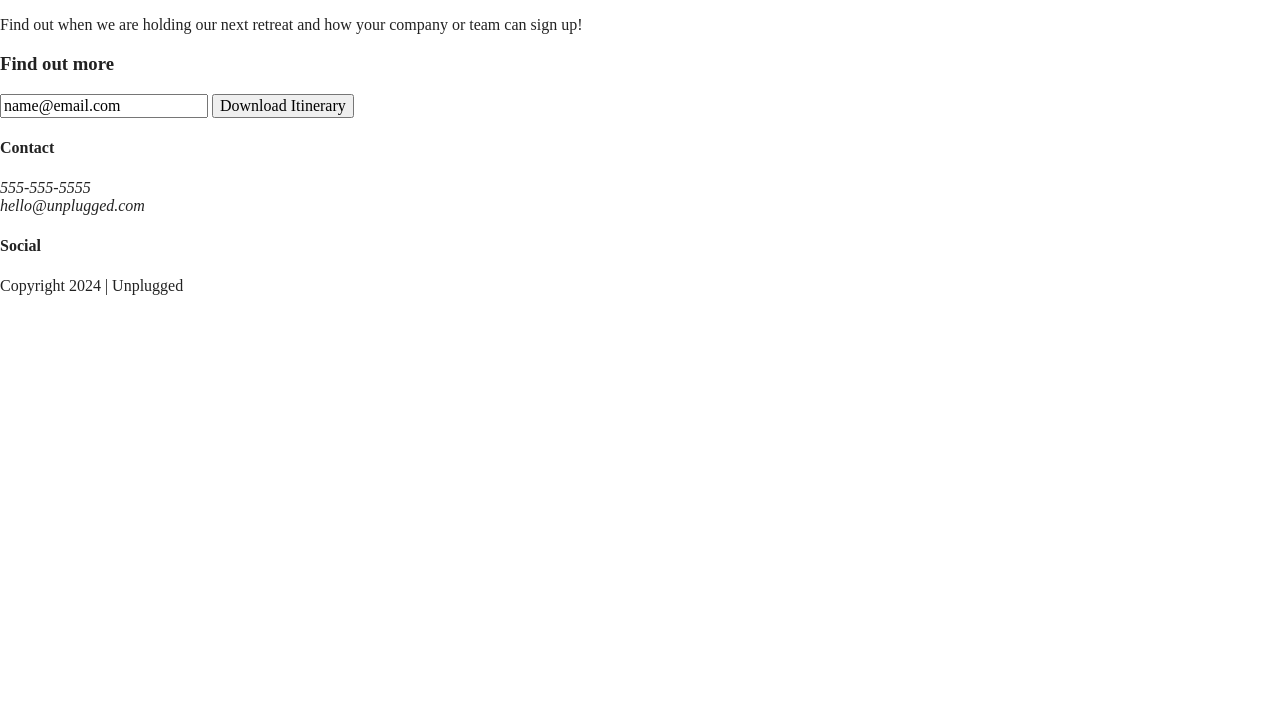
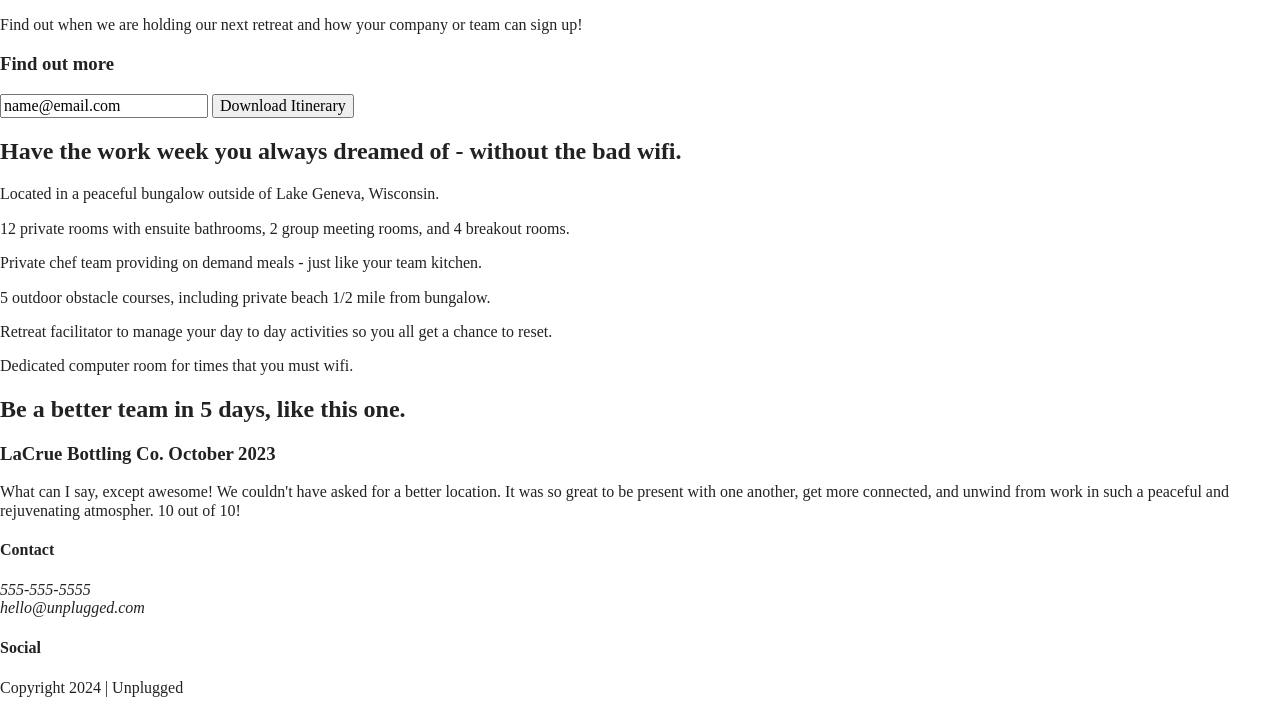
Before and after one commit to Kristen-T-Adams/unplugged, a website built with Parcel: page index.html in a window 1280 px wide. Shown: the part 176-889 px from the top of the page. Before the commit the page ends 800 px from the top, so only its background shows below. Built offline with nearby package versions, Linux system fonts and the light colour scheme.

Commit message:
Completed Homepage HTML

```diff
--- a/index.html
+++ b/index.html
@@ -57,6 +57,47 @@
         </div>
       </div>
     </aside>
+    <section class="features">
+      <div class="content-wrapper">
+        <h2>Have the work week you always dreamed of - without the bad wifi.</h2>
+        <div class="features-items">
+        <article>
+          <p class="fontawesome-icon"></p>
+          <p class="features-item-description">Located in a peaceful bungalow outside of Lake Geneva, Wisconsin.</p>
+        </article>
+        <article>
+          <p class="fontawesome-icon"></p>
+          <p class="features-item-description">12 private rooms with ensuite bathrooms, 2 group meeting rooms, and 4 breakout rooms.</p>
+        </article>
+        <article>
+          <p class="fontawesome-icon"></p>
+          <p class="features-item-description">Private chef team providing on demand meals - just like your team kitchen.</p>
+        </article>
+        <article>
+          <p class="fontawesome-icon"></p>
+          <p class="features-item-description">5 outdoor obstacle courses, including private beach 1/2 mile from bungalow.</p>
+        </article>
+        <article>
+          <p class="fontawesome-icon"></p>
+          <p class="features-item-description">Retreat facilitator to manage your day to day activities so you all get a chance to reset.</p>
+        </article>
+        <article>
+          <p class="fontawesome-icon"></p>
+          <p class="features-item-description">Dedicated computer room for times that you must wifi.</p>
+        </article>
+      </div>
+      </div>
+    </section>
+    <section class="reviews">
+      <div class="content-wrapper">
+        <h2>Be a better team in 5 days, like this one.</h2>
+        <article>
+          <h3>LaCrue Bottling Co.
+            October 2023</h3>
+          <p>What can I say, except awesome! We couldn't have asked for a better location. It was so great to be present with one another, get more connected, and unwind from work in such a peaceful and rejuvenating atmospher. 10 out of 10!</p>
+        </article>
+      </div>
+    </section>
   </main> <!--main wrapper-->
   <footer>
     <div class="content-wrapper">
```
